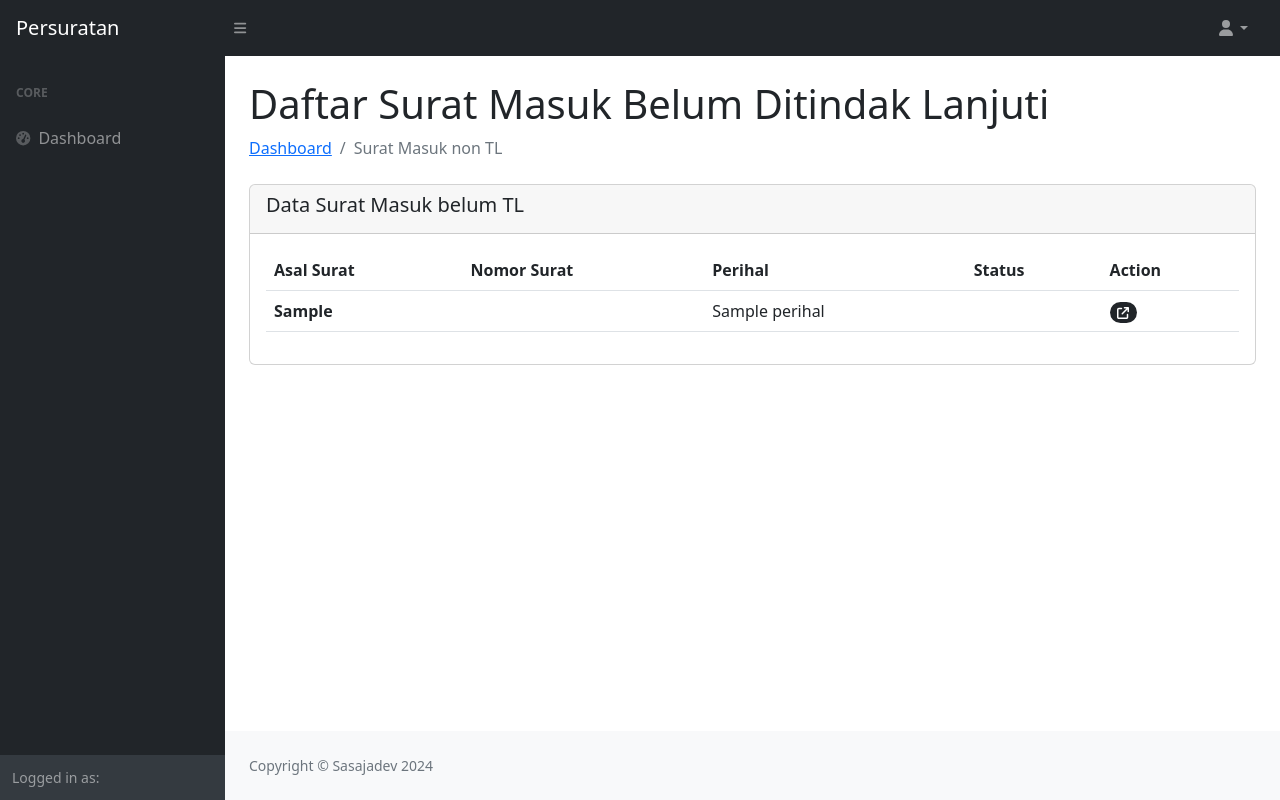
After one commit to riyansasaja/mdo-surat, a CodeIgniter 4 app: the page made by app/Views/home/smtl.php in a window 1280 px wide. The commit adds this page. Run offline with PHP 8.4 and a stand-in for CodeIgniter, Linux system fonts and the light colour scheme; the template is opened without the code that fills it: most values are stand-ins (such as "Sample title", 1, 10 or a date in 2020); data that the repository does not hold is empty; some libraries are stand-ins or nearby versions.

Commit message:
menambahkan Surat Masuk Non TL

```diff
--- a/app/Config/Routes.php
+++ b/app/Config/Routes.php
@@ -32,6 +32,7 @@ $routes->group('users', function ($routes) {
 
 $routes->group('regsm', ['filter' => 'permission:manage-users, manage-regist'], function ($routes) {
     $routes->get('/', 'Registrasi::suratMasuk');
+    $routes->get('tl', 'Registrasi::smTL');
     $routes->get('regsmdetil/(:any)', 'Registrasi::detilSuratMasuk/$1');
     $routes->post('add', 'Registrasi::addSM');
     $routes->post('edit', 'Registrasi::editSuratMasuk');
--- a/app/Views/home/sidebar.php
+++ b/app/Views/home/sidebar.php
@@ -14,6 +14,10 @@
                     <a class="nav-link" href="<?= base_url('/regsm') ?>">
                         <div class="sb-nav-link-icon"><i class="fa-solid fa-envelope-circle-check"></i></div>
                         Surat Masuk
+                    </a>
+                    <a class="nav-link" href="<?= base_url('/regsm/tl') ?>">
+                        <div class="sb-nav-link-icon"><i class="fa-solid fa-envelope-circle-check"></i></div>
+                        Surat Masuk TL
                     </a>
                     <a class="nav-link" href="<?= base_url('/regso') ?>">
                         <div class="sb-nav-link-icon"><i class="fa-solid fa-paper-plane"></i></div>
--- /dev/null
+++ b/app/Views/home/smtl.php
@@ -0,0 +1,86 @@
+<?php
+
+/**
+ * @var $mails;
+ * @var $suratKodes;
+ * @var $lastMail;
+ * @var $status;
+ **/
+
+
+?>
+
+
+<?= $this->extend('home/layouts') ?>
+
+<?= $this->section('main') ?>
+
+
+
+<div class="container-fluid px-4">
+    <h1 class="mt-4">Daftar Surat Masuk Belum Ditindak Lanjuti</h1>
+
+    <ol class="breadcrumb mb-4">
+        <li class="breadcrumb-item"><a href="<?= base_url('/') ?>">Dashboard</a></li>
+        <li class="breadcrumb-item active">Surat Masuk non TL</li>
+    </ol>
+    <div class="card mb-4">
+        <div class="card-header">
+            <h5>Data Surat Masuk belum TL</h5>
+        </div>
+        <div class="card-body">
+            <table class="table" id="tabelsuratmasuk">
+                <thead>
+                    <tr>
+                        <th>Asal Surat</th>
+                        <th>Nomor Surat</th>
+                        <th>Perihal</th>
+                        <th>Status</th>
+                        <th>Action</th>
+                    </tr>
+                </thead>
+                <tbody>
+                    <?php foreach ($mails as $mail): ?>
+                        <tr>
+                            <td>
+                                <b><?= $mail['asal_surat'] ?></b>
+                            </td>
+                            <td><?= $mail['no_surat'] ?></td>
+                            <td> <?= $mail['perihal'] ?></td>
+                            <?php $status = getStatus($mail['id_inmail']) ?>
+                            <td>
+                                <?php foreach ($status as $stat): ?>
+                                    <?= $stat['status'] ?>
+                                    <br>
+                                    - <?= date('d-m-y H:i:s', strtotime($stat['status_log'])) ?>
+                                    <br>
+                                <?php endforeach; ?>
+                            </td>
+
+                            <td>
+                                <a href="<?= base_url('regsm/regsmdetil/') . $mail['id_inmail']; ?>">
+                                    <span class="badge rounded-pill text-bg-dark"><i class="fa-solid fa-arrow-up-right-from-square"></i></span>
+                                </a>
+                            </td>
+                        </tr>
+                    <?php endforeach; ?>
+                </tbody>
+            </table>
+        </div>
+    </div>
+
+
+</div>
+
+<?= $this->endSection() ?>
+
+
+<?= $this->section('pageScripts') ?>
+<script src="https://cdn.jsdelivr.net/npm/sweetalert2@11"></script>
+<script src="<?= base_url() ?>js/regsm.js"></script>
+<script>
+    let message = <?= json_encode(session()->getFlashdata('message')) ?>;
+    let error = <?= json_encode(session()->getFlashdata('error')) ?>;
+    let success = <?= json_encode(session()->getFlashdata('success')) ?>
+</script>
+<?= $this->endSection() ?>
```
Also changed, not shown: app/Controllers/Registrasi.php (+13 -0 lines).
